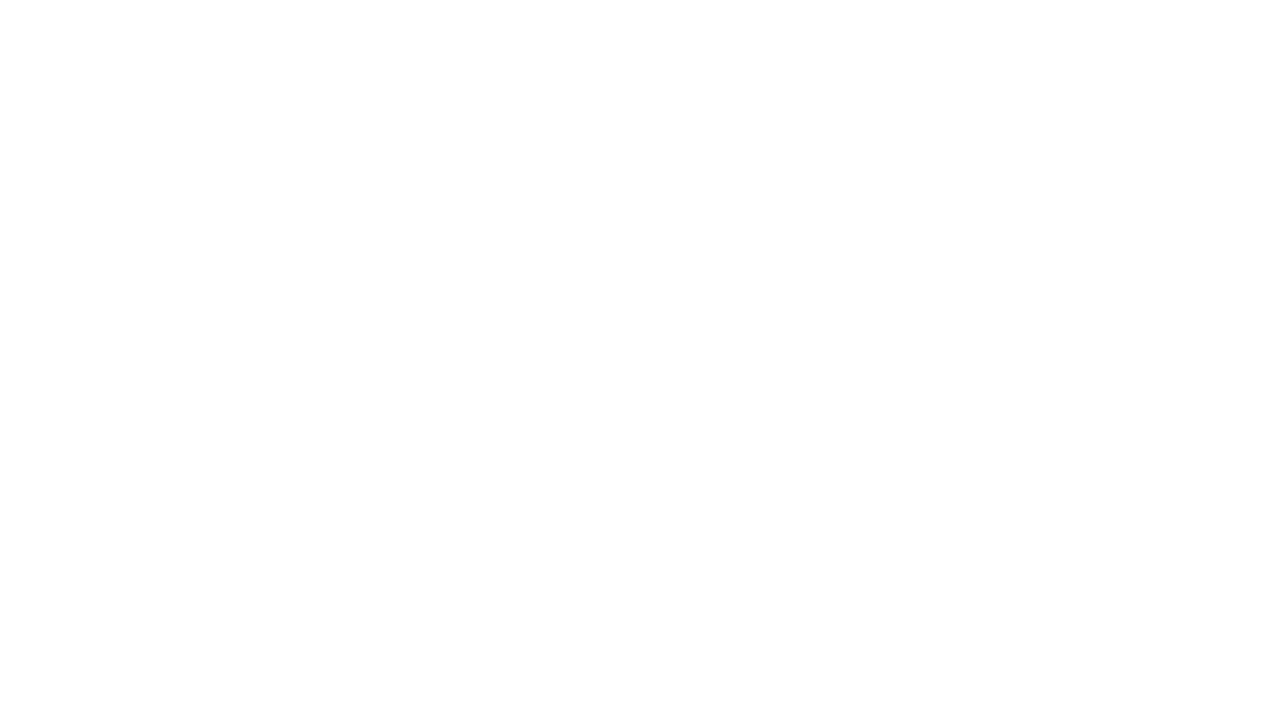
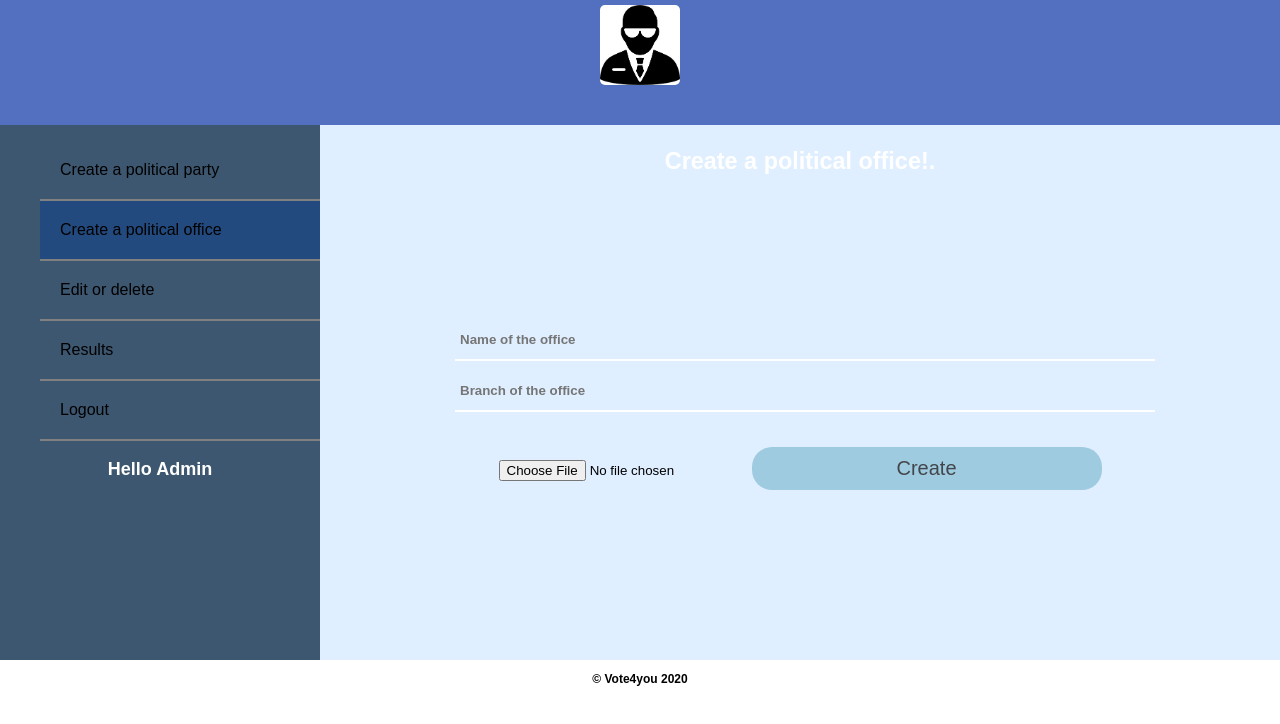
Before and after one commit to Ally4/Your-Vote-React, a React (Create React App) app: page /create-office in a window 1280 px wide. Shown: the top 724 px of the page. Built offline with nearby package versions, Linux system fonts and the light colour scheme.

Commit message:
feature(create):office component-for-admin-to-create-office [finishes #172075608]

```diff
--- a/src/App.js
+++ b/src/App.js
@@ -12,6 +12,7 @@ import ResultsPolitician from './components/ResultsPolitician';
 import ResultsAdmin from './components/ResultsAdmin';
 import ResultsUser from './components/ResultsUser';
 import CreateParty from './components/CreateParty';
+import CreateOffice from './components/CreateOffice';
 import './App.css';
 class App extends Component {
   render() {
@@ -30,6 +31,7 @@ class App extends Component {
         <Route path="/results-admin" component={ResultsAdmin} />
         <Route path="/results-user" component={ResultsUser} />
         <Route path="/create-party" component={CreateParty} />
+        <Route path="/create-office" component={CreateOffice} />
         <Route />
       </Switch>
     </Router>
--- a/src/components/AdminDashboard.js
+++ b/src/components/AdminDashboard.js
@@ -11,7 +11,7 @@ class AdminDashboard extends Component {
         <div class="sidebar">
             <ul>
                 <li ><Link to="/create-party">Create a political party</Link></li>
-                <li ><Link to="">Create a political office</Link></li>
+                <li ><Link to="/create-office">Create a political office</Link></li>
                 <li ><Link to="">Edit or delete</Link></li>
                 <li><Link to="/results-admin">Results</Link></li>
                 <li ><Link to="/">Logout</Link></li>
--- /dev/null
+++ b/src/components/CreateOffice.js
@@ -0,0 +1,44 @@
+import React, { Component } from 'react';
+import { Link } from 'react-router-dom';
+import admin from '../4.png';
+
+class CreateOffice extends Component {
+    render() {
+        return (
+<body>
+    <div className="icon"><img src={admin} id="iconId" alt="admin"/></div>
+    <div className="content">
+        <div className="sidebar">
+            <ul>
+                <li ><a href="./create-party-admin.html">Create a political party</a></li>
+                <li style={{background: "#234a7e"}}>Create a political office</li>
+                <li><a href="./delete-edit.html">Edit or delete</a></li>
+                <li><a href="./results.html">Results</a></li>
+                <li><a href="../index.html">Logout</a></li>
+            </ul>
+            <p className="greet">Hello Admin</p>
+        </div>
+        <div className="subcontent">
+            <h3>Create a political office!.</h3>
+            <div className="forms-create">
+                <form>
+                  <input type="text" id="create" placeholder="Name of the office" required />
+                  <input type="text" id="create" placeholder="Branch of the office" required />
+                  <input type="file" id="create" name="img" accept="image/*" />
+                <Link to="/admin-dashboard">
+                  <input type="submit" id="create" value="Create" required />
+                </Link>
+                </form>
+                <div></div>
+              </div>
+        </div>
+    </div>
+    <div className="footer">
+        <p>&copy; Vote4you 2020</p>
+    </div>
+</body>
+        );
+    }
+}
+
+export default CreateOffice;
```
